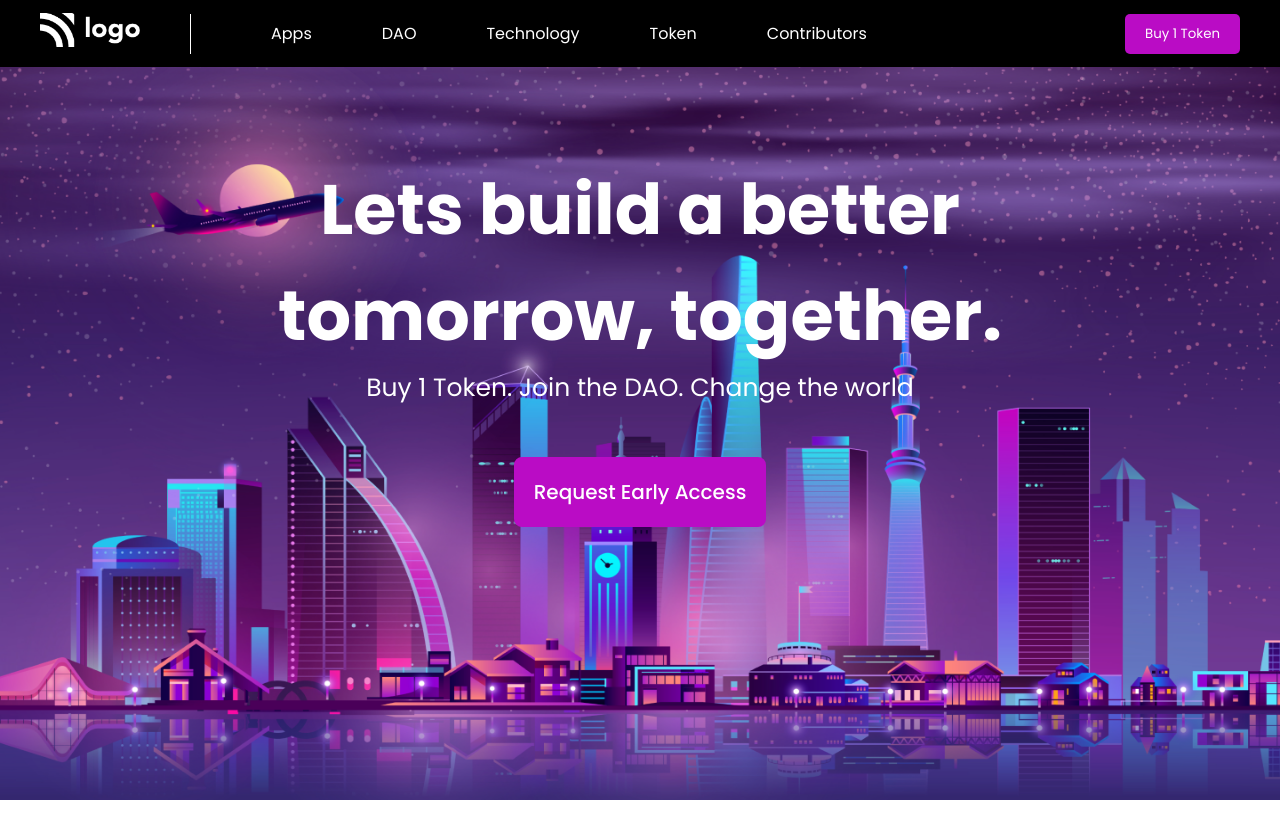
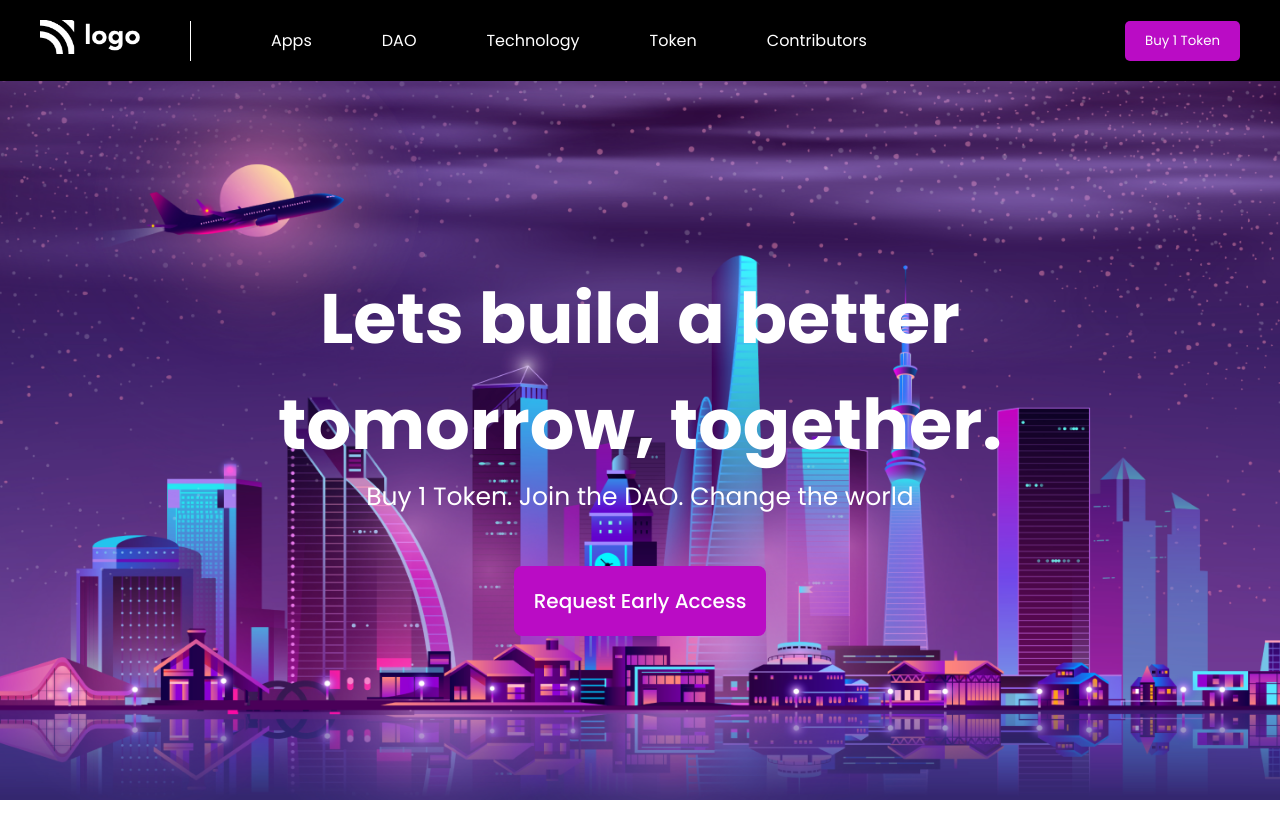
Before and after one commit to huzzii/live-class-project-5, a website: page index.html in a window 1280 px wide. Before the commit the page ends 800 px from the top, so only its background shows below. Drawn offline with Linux system fonts and the light colour scheme.

Commit message:
ui changes applied

```diff
--- a/style.css
+++ b/style.css
@@ -5,12 +5,16 @@
     font-family: "Poppins", sans-serif;;
 }
 
+body{
+    overflow: hidden;
+}
+
 .navbar{
     background-color: #000;
     display: flex;
     align-items: center;
     gap: 50px;
-    padding: 13px 40px;
+    padding: 20px 40px;
     /* margin-top: 10px; */
 }
 
@@ -64,6 +68,7 @@ section:first-child::after {
     justify-content: center;
     align-items: center;
     width: 80%;
+    height: 70vh;
     margin: 90px auto;
     z-index: 1;
 }
```
